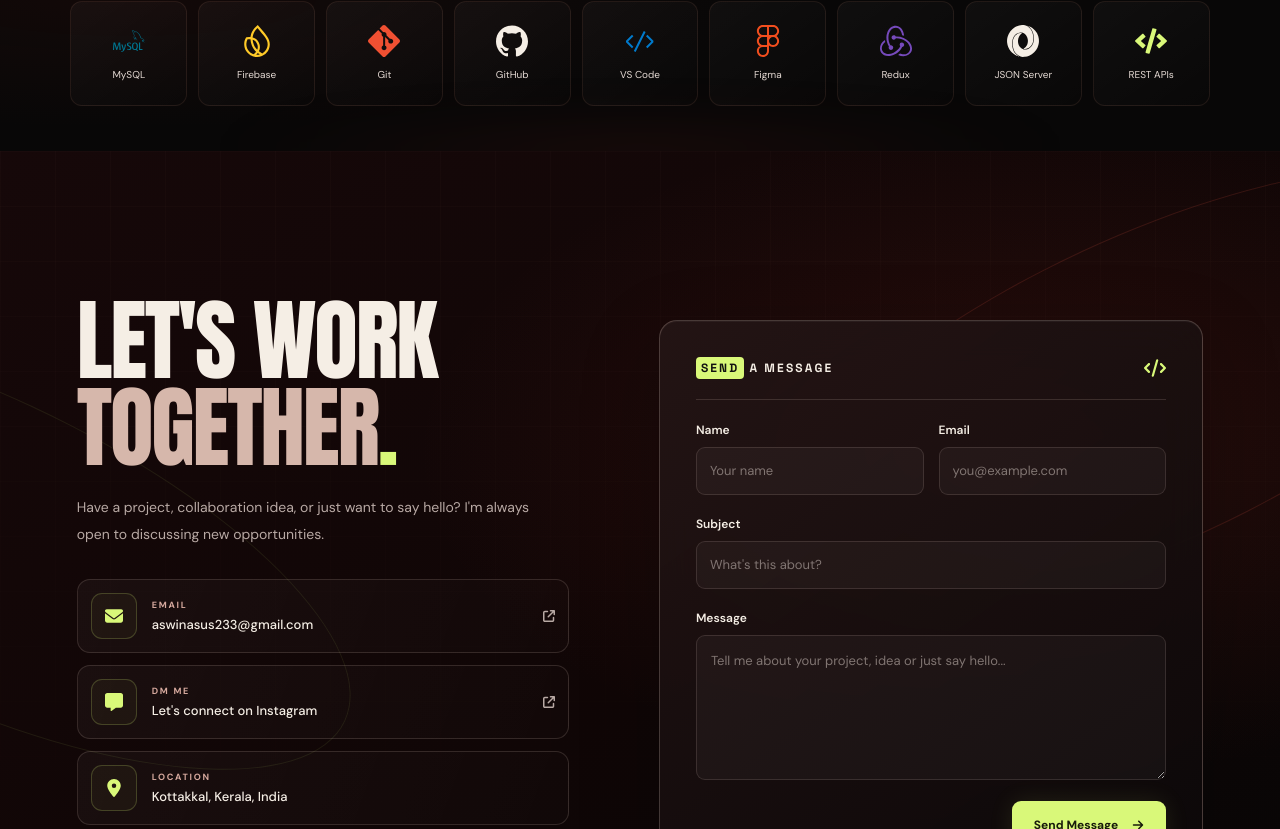
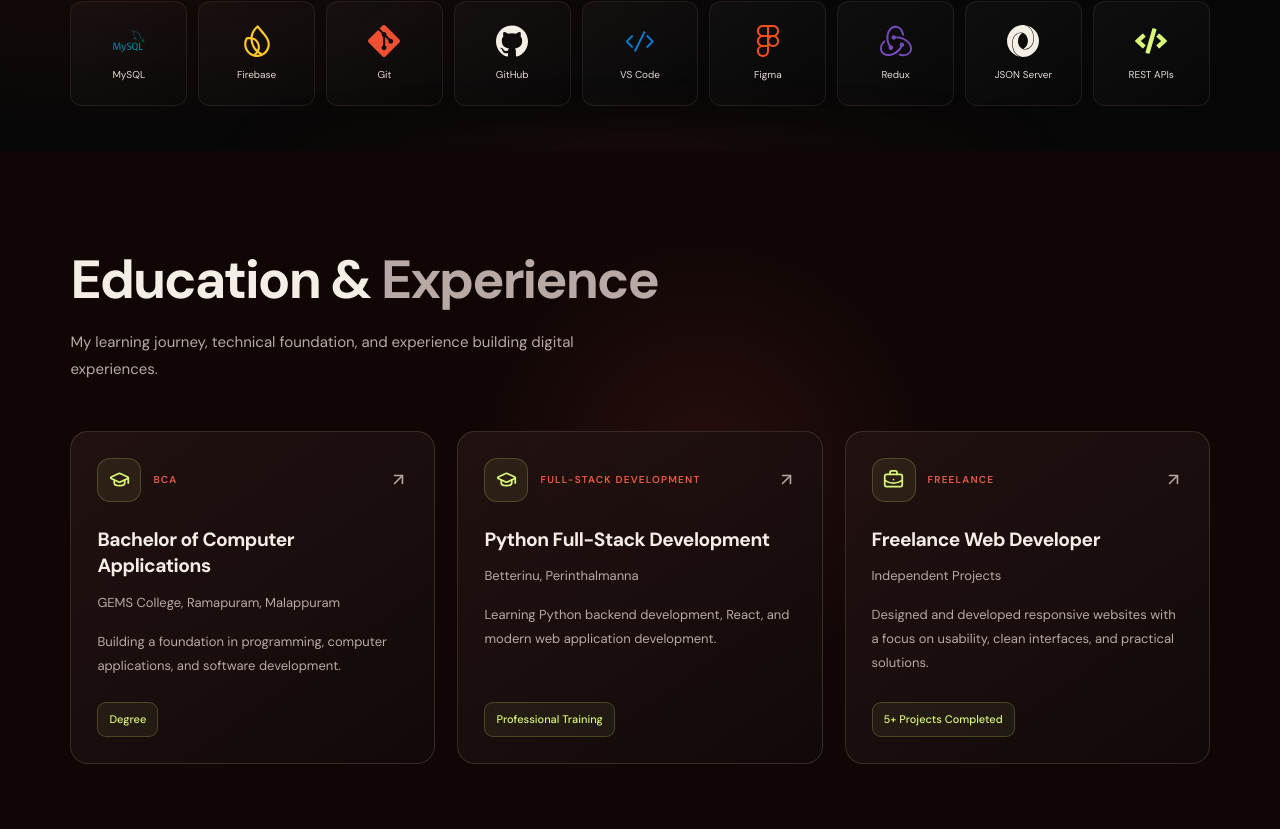
Before and after one commit to AswinCodie/Portfolio-CInematic, a React (Vite) app in the folder aswin-portfolio/: page / in a window 1280 px wide. Shown: the part 1971-2800 px from the top of the page. Built offline with nearby package versions, Linux system fonts and the light colour scheme.

Commit message:
education section has added

```diff
--- a/aswin-portfolio/package.json
+++ b/aswin-portfolio/package.json
@@ -11,6 +11,7 @@
   },
   "dependencies": {
     "framer-motion": "^14.1.0",
+    "lucide-react": "^1.60.0",
     "react": "^19.2.8",
     "react-dom": "^19.2.8",
     "react-icons": "^5.7.0"
--- a/aswin-portfolio/src/App.jsx
+++ b/aswin-portfolio/src/App.jsx
@@ -4,6 +4,7 @@ import ContactFooter from "./components/ContactFooter";
 import Loader from "./components/Loader";
 import PortfolioHeroProjects from "./components/PortfolioHeroProjects";
 import ScrollIndicator from "./components/ScrollIndicator";
+import EducationExperience from "./components/EducationExperience";
 
 export default function App() {
   const [isLoading, setIsLoading] = useState(true);
@@ -15,6 +16,7 @@ export default function App() {
       <div className={`app-content${isLoading ? " app-content--loading" : ""}`}>
         <PortfolioHeroProjects isReady={!isLoading} />
         <AboutSection />
+        <EducationExperience/>
         {/* <ScrollIndicator /> */}
         <ContactFooter />
       </div>
--- /dev/null
+++ b/aswin-portfolio/src/components/EducationExperience.css
@@ -0,0 +1,317 @@
+.journey-section {
+  position: relative;
+  isolation: isolate;
+  overflow: hidden;
+  padding: 100px 5.5%;
+  background: var(--portfolio-bg, #100606);
+  color: var(--portfolio-cream, #f5eee5);
+}
+
+.journey-section::before {
+  content: "";
+  position: absolute;
+  z-index: -1;
+  top: 10%;
+  left: 55%;
+  width: 480px;
+  aspect-ratio: 1;
+  transform: translateX(-50%);
+  border-radius: 50%;
+  background: radial-gradient(
+    circle,
+    rgba(233, 91, 69, 0.1),
+    transparent 70%
+  );
+  pointer-events: none;
+}
+
+.journey-heading,
+.journey-grid {
+  position: relative;
+  z-index: 1;
+}
+
+.journey-heading {
+  max-width: 760px;
+  margin-bottom: 48px;
+}
+
+.journey-eyebrow {
+  display: flex;
+  align-items: center;
+  gap: 13px;
+  margin-bottom: 20px;
+  color: var(--portfolio-muted, #b8a9a4);
+  font-size: 11px;
+  letter-spacing: 2px;
+}
+
+.journey-eyebrow span:first-child {
+  color: var(--portfolio-red, #e95b45);
+}
+
+.journey-eyebrow-divider {
+  width: 1px;
+  height: 17px;
+  background: rgba(255, 224, 211, 0.3);
+}
+
+.journey-heading h2 {
+  margin: 0;
+  font-size: clamp(34px, 4.2vw, 58px);
+  line-height: 1.1;
+  letter-spacing: -2px;
+}
+
+.journey-heading h2 span {
+  color: var(--portfolio-muted, #d6b7ab);
+}
+
+.journey-heading > p {
+  max-width: 570px;
+  margin-top: 18px;
+  color: var(--portfolio-muted, #b8a9a4);
+  font-size: 15px;
+  line-height: 1.8;
+}
+
+/* Three uniform cards on desktop */
+.journey-grid {
+  display: grid;
+  grid-template-columns: repeat(3, minmax(0, 1fr));
+  align-items: stretch;
+  gap: 22px;
+}
+
+/* Support existing JSX wrappers without showing headings or timelines */
+.journey-column {
+  display: contents;
+}
+
+.journey-column-heading {
+  display: none;
+}
+
+.journey-timeline {
+  display: contents;
+  padding: 0;
+  border: 0;
+}
+
+.journey-card {
+  position: relative;
+  display: flex;
+  flex-direction: column;
+  height: 100%;
+  min-width: 0;
+  padding: 26px;
+  overflow: hidden;
+  border: 1px solid var(--portfolio-border, rgba(255, 224, 211, 0.14));
+  border-radius: 18px;
+  background: linear-gradient(
+    145deg,
+    rgba(36, 19, 19, 0.9),
+    rgba(18, 10, 10, 0.96)
+  );
+  transition:
+    transform 250ms ease,
+    border-color 250ms ease,
+    background-color 250ms ease;
+  animation: journey-enter 550ms ease both;
+  animation-delay: calc(var(--card-index, 0) * 100ms);
+}
+
+.journey-card::before {
+  content: "";
+  position: absolute;
+  top: 0;
+  left: 0;
+  width: 0;
+  height: 2px;
+  background: var(--portfolio-red, #e95b45);
+  transition: width 250ms ease;
+}
+
+.journey-card:hover {
+  transform: translateY(-5px);
+  border-color: rgba(233, 91, 69, 0.45);
+}
+
+.journey-card:hover::before {
+  width: 100%;
+}
+
+.journey-card-top {
+  display: flex;
+  align-items: center;
+  gap: 12px;
+  margin-bottom: 25px;
+}
+
+.journey-icon {
+  display: grid;
+  flex-shrink: 0;
+  width: 44px;
+  height: 44px;
+  place-items: center;
+  border: 1px solid rgba(217, 248, 121, 0.2);
+  border-radius: 13px;
+  background: rgba(217, 248, 121, 0.07);
+  color: var(--portfolio-lime, #d9f879);
+  transition:
+    background 250ms ease,
+    transform 250ms ease;
+}
+
+.journey-card:hover .journey-icon {
+  transform: translateY(-2px);
+  background: rgba(217, 248, 121, 0.12);
+}
+
+.journey-period {
+  color: var(--portfolio-red, #e95b45);
+  font-size: 10px;
+  font-weight: 600;
+  line-height: 1.6;
+  letter-spacing: 1.2px;
+  overflow-wrap: anywhere;
+}
+
+.journey-arrow {
+  flex-shrink: 0;
+  margin-left: auto;
+  color: var(--portfolio-muted, #b8a9a4);
+  transition:
+    color 200ms ease,
+    transform 200ms ease;
+}
+
+.journey-card:hover .journey-arrow {
+  transform: translate(3px, -3px);
+  color: var(--portfolio-lime, #d9f879);
+}
+
+.journey-card h3 {
+  margin: 0 0 12px;
+  font-size: clamp(18px, 1.5vw, 22px);
+  line-height: 1.4;
+  letter-spacing: -0.5px;
+  overflow-wrap: anywhere;
+}
+
+.journey-institution {
+  margin: 0 0 15px;
+  color: var(--portfolio-muted, #d6b7ab);
+  font-size: 13px;
+  line-height: 1.75;
+  overflow-wrap: anywhere;
+}
+
+.journey-description {
+  flex-grow: 1;
+  margin: 0;
+  color: var(--portfolio-muted, #b8a9a4);
+  font-size: 13px;
+  line-height: 1.85;
+  overflow-wrap: anywhere;
+}
+
+.journey-status {
+  display: inline-flex;
+  align-self: flex-start;
+  max-width: 100%;
+  margin-top: 24px;
+  padding: 8px 11px;
+  border: 1px solid rgba(217, 248, 121, 0.2);
+  border-radius: 9px;
+  background: rgba(217, 248, 121, 0.06);
+  color: var(--portfolio-lime, #d9f879);
+  font-size: 11px;
+  font-weight: 500;
+  line-height: 1.5;
+  overflow-wrap: anywhere;
+}
+
+@keyframes journey-enter {
+  from {
+    opacity: 0;
+    transform: translateY(14px);
+  }
+
+  to {
+    opacity: 1;
+    transform: translateY(0);
+  }
+}
+
+/* Tablets */
+@media (max-width: 1000px) {
+  .journey-section {
+    padding: 80px 5%;
+  }
+
+  .journey-grid {
+    grid-template-columns: repeat(2, minmax(0, 1fr));
+    gap: 18px;
+  }
+
+  .journey-card {
+    padding: 23px;
+  }
+
+  .journey-card h3 {
+    font-size: 20px;
+  }
+}
+
+/* Mobile */
+@media (max-width: 600px) {
+  .journey-section {
+    padding: 64px 5%;
+  }
+
+  .journey-heading {
+    margin-bottom: 32px;
+  }
+
+  .journey-heading h2 {
+    font-size: clamp(32px, 8vw, 42px);
+    letter-spacing: -1.3px;
+  }
+
+  .journey-heading > p {
+    font-size: 14px;
+  }
+
+  .journey-grid {
+    grid-template-columns: minmax(0, 1fr);
+    gap: 16px;
+  }
+
+  .journey-card {
+    padding: 23px;
+  }
+
+  .journey-card h3 {
+    font-size: 21px;
+  }
+
+  .journey-card-top {
+    margin-bottom: 21px;
+  }
+}
+
+/* Accessibility */
+@media (prefers-reduced-motion: reduce) {
+  .journey-card,
+  .journey-card::before,
+  .journey-icon,
+  .journey-arrow {
+    animation: none;
+    transition: none;
+  }
+
+  .journey-card:hover {
+    transform: none;
+  }
+}
--- /dev/null
+++ b/aswin-portfolio/src/components/EducationExperience.jsx
@@ -0,0 +1,94 @@
+import React from "react";
+import { GraduationCap, BriefcaseBusiness, ArrowUpRight } from "lucide-react";
+import "./EducationExperience.css";
+
+
+const education = [
+  {
+    period: "BCA",
+    title: "Bachelor of Computer Applications",
+    institution: "GEMS College, Ramapuram, Malappuram",
+    description:
+      "Building a foundation in programming, computer applications, and software development.",
+    status: "Degree",
+  },
+  {
+    period: "FULL-STACK DEVELOPMENT",
+    title: "Python Full-Stack Development",
+    institution: "Betterinu, Perinthalmanna",
+    description:
+      "Learning Python backend development, React, and modern web application development.",
+    status: "Professional Training",
+  },
+];
+
+const experience = [
+  {
+    period: "FREELANCE",
+    title: "Freelance Web Developer",
+    institution: "Independent Projects",
+    description:
+      "Designed and developed responsive websites with a focus on usability, clean interfaces, and practical solutions.",
+    status: "5+ Projects Completed",
+  },
+];
+function JourneyCard({ item, type, index }) {
+  const Icon = type === "education" ? GraduationCap : BriefcaseBusiness;
+
+  return (
+    <article className="journey-card" style={{ "--card-index": index }}>
+      <div className="journey-card-top">
+        <span className="journey-icon">
+          <Icon size={21} />
+        </span>
+
+        <span className="journey-period">{item.period}</span>
+        <ArrowUpRight className="journey-arrow" size={19} />
+      </div>
+
+      <h3>{item.title}</h3>
+      <p className="journey-institution">{item.institution}</p>
+      <p className="journey-description">{item.description}</p>
+
+      <span className="journey-status">{item.status}</span>
+    </article>
+  );
+}
+
+export default function EducationExperience() {
+  return (
+    <section className="journey-section" id="education-experience">
+      <div className="journey-heading">
+
+        <h2>
+          Education &amp; <span>Experience</span>
+        </h2>
+
+        <p>
+          My learning journey, technical foundation, and experience
+          building digital experiences.
+        </p>
+      </div>
+
+    <div className="journey-grid">
+  {education.map((item, index) => (
+    <JourneyCard
+      key={item.title}
+      item={item}
+      type="education"
+      index={index}
+    />
+  ))}
+
+  {experience.map((item, index) => (
+    <JourneyCard
+      key={item.title}
+      item={item}
+      type="experience"
+      index={education.length + index}
+    />
+  ))}
+</div>
+</section>
+  );
+}
```
Also changed, not shown: 1 other file (tests, documents, lock files or other folders).
